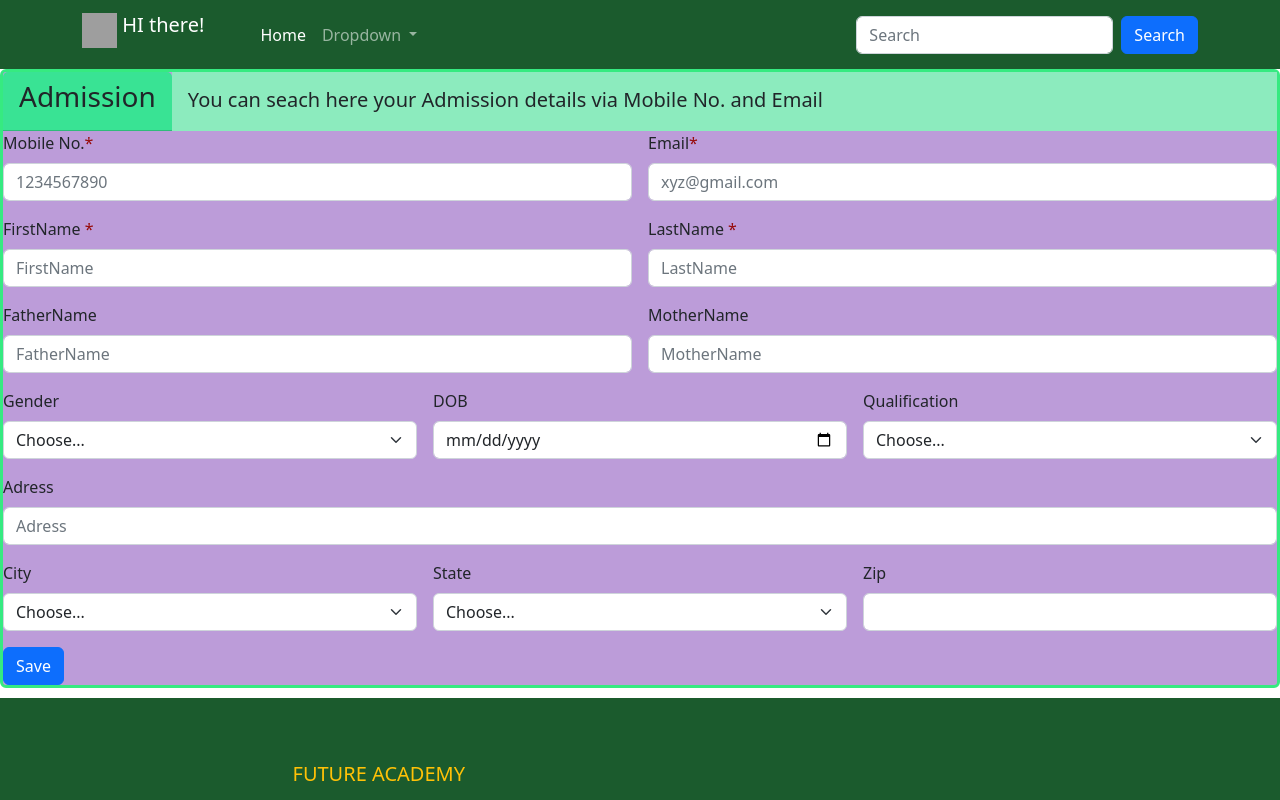
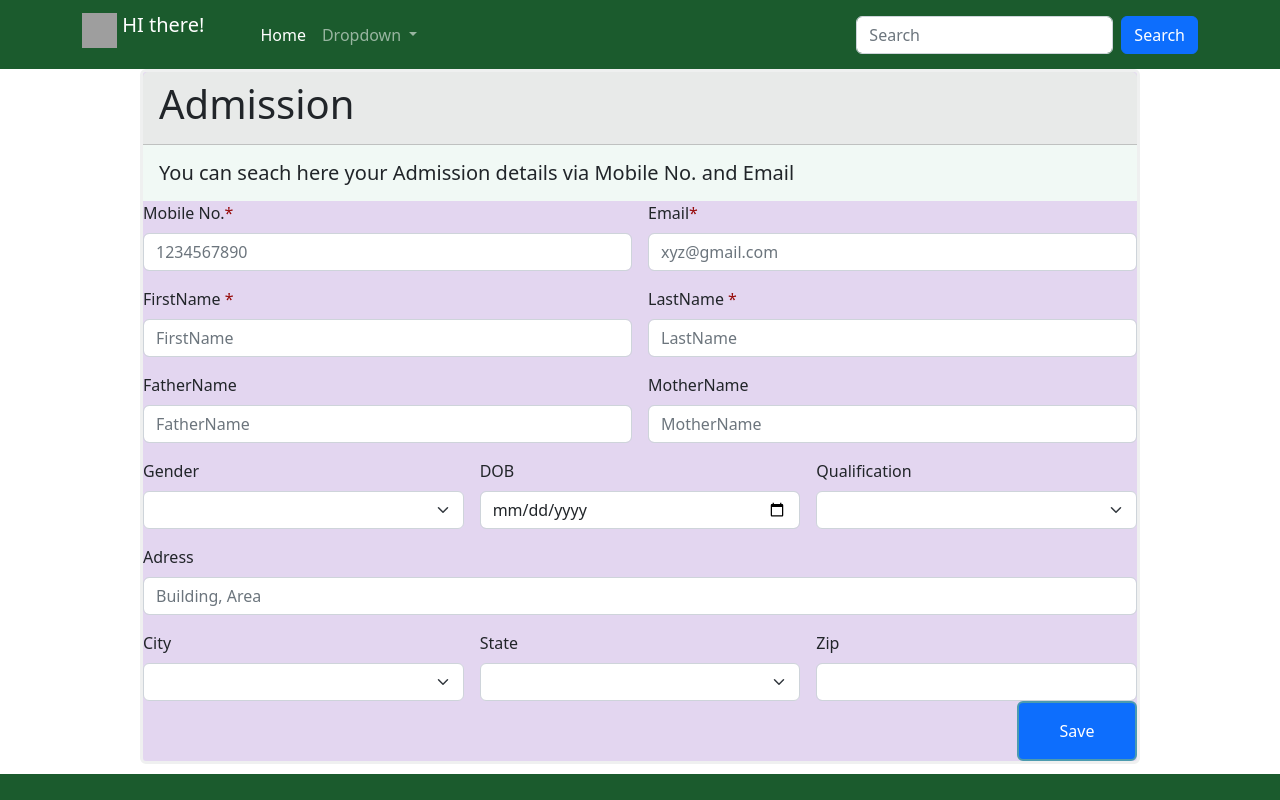
Before and after one commit to AntvertSoftware/FutureManagmentSystem, an Angular app in the folder FutureManagmentApp/: page /admission in a window 1280 px wide. Shown: the top 800 px of the page. Built offline with nearby package versions, Linux system fonts and the light colour scheme; grey boxes are pictures that could not be loaded.

Commit message:
admission form updated

```diff
--- a/FutureManagmentApp/src/app/admission/admission-routing.module.ts
+++ b/FutureManagmentApp/src/app/admission/admission-routing.module.ts
@@ -4,8 +4,8 @@ import { AdmissionComponent } from './admission.component';
 
 import { LeadComponent } from './components/lead/lead.component';
 
-const routes: Routes = [{ path: "admission", component: AdmissionComponent },
-{ path: "", component: LeadComponent }];
+const routes: Routes = [{ path: "", component: AdmissionComponent },
+{ path: "lead", component: LeadComponent }];
 
 @NgModule({
   imports: [RouterModule.forChild(routes)],
--- a/FutureManagmentApp/src/app/admission/admission.component.css
+++ b/FutureManagmentApp/src/app/admission/admission.component.css
@@ -1,26 +1,44 @@
 .card-header {
-    background-color: rgb(57, 227, 148);
+    background-color: rgb(232, 234, 233);
 }
 
 .card-body {
-    background-color: rgb(140, 235, 190);
+    background-color: rgb(241, 249, 245);
 }
 
 
 .card {
-    background-color: rgb(188, 156, 217);
-    display: flex;
+    background-color: rgb(227, 214, 240);
+
     justify-content: space-between;
-    flex-direction: row;
+
     flex-wrap: wrap;
     /* for border color */
-    border: 3px solid rgb(54, 234, 129);
+    border: 3px solid rgb(239, 240, 240);
     /* for height and width */
     height: auto;
-    width: auto;
+    width: 1000px;
     /* for center */
     margin: 0 auto;
     float: none;
     margin-bottom: 10px;
 
 }
+.save{
+
+
+    color: solid rgb(235, 232, 232);
+    border: 2px solid #4c9baf;
+    float: right;
+    width: 120px;
+    height: 60px;
+
+
+
+}
+/* .cent{
+    margin: auto;
+    width: 44.7%;
+    border: 3px solid rgb(218, 15, 15);
+    padding: 2px;
+} */
--- a/FutureManagmentApp/src/app/admission/admission.component.html
+++ b/FutureManagmentApp/src/app/admission/admission.component.html
@@ -1,80 +1,95 @@
 <div class="card">
   <div class="card-header">
-     <h3>Admission</h3>
+    <h1>Admission</h1>
   </div>
   <div class="card-body">
     <h5 class="card-text">You can seach here your Admission details via Mobile No. and Email</h5>
   </div>
-
   <div>
-      <form class="row g-3">
+    <form class="row g-3" [formGroup]="admissionForm" (ngSubmit)="onSave()">
       <div class="col-md-6">
         <label for="Mobile" class="form-label">Mobile No.<span style="color: rgb(151, 11, 11);">*</span></label>
-          <input type="number" class="form-control" id="Mobile" placeholder="1234567890">
+        <input type="number" class="form-control" id="Mobile" placeholder="1234567890" formControlName="Mobile">
+        <div *ngIf="AdmissionForms['Mobile'].touched && AdmissionForms['Mobile'].invalid" class="alert alert-danger">
+          <div *ngIf="AdmissionForms['Mobile'].errors && AdmissionForms['Mobile'].errors['required']">First Name
+            Required</div>
+        </div>
       </div>
       <div class="col-md-6">
         <label for="inputEmail4" class="form-label">Email<span style="color: rgb(151, 11, 11);">*</span></label>
-          <input type="email" class="form-control" id="inputEmail4" placeholder="xyz@gmail.com">
+        <input type="email" class="form-control" id="inputEmail4" placeholder="xyz@gmail.com" formControlName="Email">
+        <div *ngIf="AdmissionForms['Email'].touched && AdmissionForms['Email'].invalid" class="alert alert-danger">
+          <div *ngIf="AdmissionForms['Email'].errors && AdmissionForms['Email'].errors['required']">Email Required</div>
+        </div>
       </div>
       <div class="col-md-6">
         <label for="FirstName" class="form-label">FirstName <span style="color: rgb(151, 11, 11);">*</span></label>
-          <input type="text" class="form-control" id="FirstName" placeholder="FirstName">
+        <input type="text" class="form-control" id="FirstName" placeholder="FirstName" formControlName="FirstName">
+        <div *ngIf="AdmissionForms['FirstName'].touched && AdmissionForms['FirstName'].invalid" class="alert alert-danger">
+          <div *ngIf="AdmissionForms['FirstName'].errors && AdmissionForms['FirstName'].errors['required']">Email Required</div>
+        </div>
       </div>
       <div class="col-md-6">
         <label for="LastName" class="form-label">LastName <span style="color: rgb(151, 11, 11);">*</span></label>
-          <input type="text" class="form-control" id="LastName" placeholder="LastName">
+        <input type="text" class="form-control" id="LastName" placeholder="LastName" formControlName="LastName">
+        <div *ngIf="AdmissionForms['LastName'].touched && AdmissionForms['LastName'].invalid" class="alert alert-danger">
+          <div *ngIf="AdmissionForms['LastName'].errors && AdmissionForms['LastName'].errors['required']">Email Required</div>
+        </div>
       </div>
       <div class="col-md-6">
         <label for="FatherName" class="form-label">FatherName</label>
-          <input type="text" class="form-control" id="FatherName" placeholder="FatherName">
+        <input type="text" class="form-control" id="FatherName" placeholder="FatherName" formControlName="FatherName">
       </div>
       <div class="col-md-6">
         <label for="MotherName" class="form-label">MotherName</label>
-          <input type="text" class="form-control" id="MotherName" placeholder="MotherName">
+        <input type="text" class="form-control" id="MotherName" placeholder="MotherName" formControlName="MotherName">
       </div>
       <div class="col-md-4">
         <label for="inputState" class="form-label">Gender</label>
-          <select id="inputState" class="form-select" placeholder="Gender">
+        <select id="inputState" class="form-select" placeholder="Gender" formControlName="Gender">
           <option selected>Choose...</option>
           <option>...</option>
         </select>
       </div>
       <div class="col-md-4">
         <label for="DOB" class="form-label">DOB</label>
-          <input type="date" class="form-control" id="DOB" placeholder="Date Of Birth">
+        <input type="date" class="form-control" id="DOB" placeholder="Date Of Birth" formControlName="DOB">
       </div>
       <div class="col-md-4">
         <label for="Qualification" class="form-label">Qualification</label>
-          <select id="inputState" class="form-select">
+        <select id="inputState" class="form-select" formControlName="Qualification">
           <option selected>Choose...</option>
           <option>...</option>
         </select>
       </div>
       <div class="col-12">
         <label for="Adress" class="form-label">Adress</label>
-            <input type="text" class="form-control" id="Adress" placeholder="Adress">
+        <input type="text" class="form-control" id="Adress" placeholder="Building, Area" formControlName="Adress">
+        <div *ngIf="AdmissionForms['Adress'].touched && AdmissionForms['Adress'].invalid" class="alert alert-danger">
+          <div *ngIf="AdmissionForms['Adress'].errors && AdmissionForms['Adress'].errors['required']">Adress Required</div>
+        </div>
       </div>
       <div class="col-md-4">
         <label for="inputCity" class="form-label">City</label>
-          <select id="inputState" class="form-select">
+        <select id="inputState" class="form-select" formControlName="City">
+          <option selected>Choose...</option>
+          <option>...</option>
+        </select>
+
+      </div>
+      <div class="col-md-4">
+        <label for="State" class="form-label">State</label>
+        <select id="State" class="form-select" formControlName="State">
           <option selected>Choose...</option>
           <option>...</option>
         </select>
       </div>
       <div class="col-md-4">
-          <label for="inputState" class="form-label">State</label>
-          <select id="inputState" class="form-select">
-            <option selected>Choose...</option>
-            <option>...</option>
-          </select>
+        <label for="Zip" class="form-label">Zip</label>
+        <input type="text" class="form-control" id="Zip" formControlName="Zip">
+         <div class="col-12">
+        <button type="submit" class=" save btn btn-primary">Save</button>
       </div>
-        <div class="col-md-4">
-          <label for="inputZip" class="form-label">Zip</label>
-          <input type="text" class="form-control" id="inputZip">
-        </div>
-
-        <div class="col-12">
-          <button type="submit" class="btn btn-primary">Save</button>
       </div>
     </form>
   </div>
--- a/FutureManagmentApp/src/app/admission/admission.component.ts
+++ b/FutureManagmentApp/src/app/admission/admission.component.ts
@@ -1,4 +1,5 @@
 import { Component, OnInit } from '@angular/core';
+import { FormControl, FormGroup, Validators } from '@angular/forms';
 
 @Component({
   selector: 'app-admission',
@@ -6,10 +7,37 @@ import { Component, OnInit } from '@angular/core';
   styleUrls: ['./admission.component.css']
 })
 export class AdmissionComponent implements OnInit {
-
+  admissionForm!:FormGroup;
   constructor() { }
 
   ngOnInit(): void {
+    this.admissionFormInit();
+    this.onSave();
+  }
+  admissionFormInit(){
+    this.admissionForm=new FormGroup({
+      Mobile:new FormControl("",[Validators.required]),
+      Email:new FormControl("",[Validators.required]),
+      FirstName:new FormControl("",[Validators.required]),
+      LastName:new FormControl("",[Validators.required]),
+      FatherName:new FormControl(""),
+      MotherName:new FormControl(""),
+      Gender:new FormControl(""),
+      DOB:new FormControl(""),
+      Qualification:new FormControl(""),
+      Adress:new FormControl("",[Validators.required]),
+      City:new FormControl("",),
+      State:new FormControl("",),
+      Zip:new FormControl("")
+    });
+
+
+  }
+  onSave(){
+    console.log(this.admissionForm.value);
+  }
+  get AdmissionForms(){
+    return this.admissionForm.controls;
   }
 
 }
--- a/FutureManagmentApp/src/app/admission/admission.module.ts
+++ b/FutureManagmentApp/src/app/admission/admission.module.ts
@@ -4,6 +4,7 @@ import { CommonModule } from '@angular/common';
 import { AdmissionRoutingModule } from './admission-routing.module';
 import { AdmissionComponent } from './admission.component';
 import { LeadComponent } from './components/lead/lead.component';
+import { FormsModule, ReactiveFormsModule } from '@angular/forms';
 
 
 
@@ -16,6 +17,8 @@ import { LeadComponent } from './components/lead/lead.component';
   imports: [
     CommonModule,
     AdmissionRoutingModule,
+    FormsModule,
+    ReactiveFormsModule
 
   ]
 })
--- a/FutureManagmentApp/src/app/app-routing.module.ts
+++ b/FutureManagmentApp/src/app/app-routing.module.ts
@@ -1,7 +1,7 @@
 import { NgModule } from '@angular/core';
 import { RouterModule, Routes } from '@angular/router';
 
-const routes: Routes = [{ path: '', loadChildren: () => import('./admission/admission.module').then(m => m.AdmissionModule) }];
+const routes: Routes = [{ path:'admission', loadChildren: () => import('./admission/admission.module').then(m => m.AdmissionModule) }];
 
 @NgModule({
   imports: [RouterModule.forRoot(routes)],
```
Lines whose indentation alone changed are shown as unchanged.
